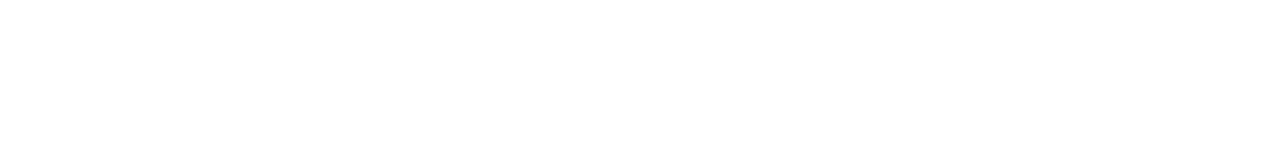
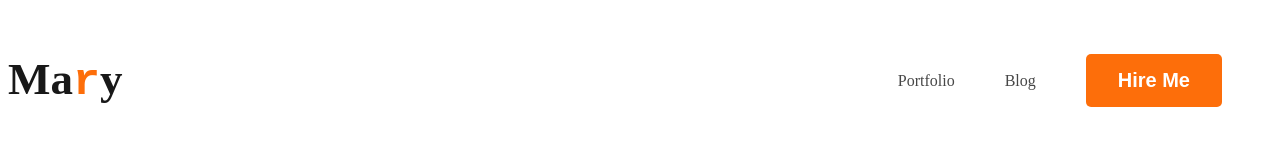
Before and after one commit to Mdbulbulislambokul/web-developer-portfolio, a plain HTML site: page index.html in a window 1280 px wide. Drawn offline with Linux system fonts and the light colour scheme.

Commit message:
added nav

```diff
--- a/index.html
+++ b/index.html
@@ -4,9 +4,19 @@
     <meta charset="UTF-8">
     <meta name="viewport" content="width=device-width, initial-scale=1.0">
     <title>web developer portfolio</title>
+    <link rel="stylesheet" href="style.css">
 </head>
 <body>
     <header>
+        <nav>
+            <h3 class="navtitle">Ma<samp class="width">r</samp>y</h3>
+            <ul>
+                <li><a href="">Portfolio</a></li>
+                <li><a href="">Blog</a></li>
+                <li><button class="btn-primary">Hire Me</button></li>
+
+            </ul>
+        </nav>
 
     </header>
     <main>
--- /dev/null
+++ b/style.css
@@ -0,0 +1,37 @@
+.width {
+    color: #FD6E0A;
+}
+
+.btn-primary {
+    border-radius: 5px;
+    background: #FD6E0A;
+    border: 0;
+    color: white;
+    font-size: 20px;
+    font-weight: 700;
+    padding: 15px 32px;
+}
+ /* nav related styles */
+nav {
+    display: flex;
+    justify-content: space-between;
+    align-items: center;
+}
+.navtitle {
+    color: var(--Dark-01, #181818);
+font-size: 45px;
+font-weight: 800;
+
+}
+nav > ul{
+    display: flex;
+    align-items: center;
+}
+nav li {
+list-style:  none;
+margin-right: 50px;
+}
+nav a{
+    text-decoration: none;
+    color:#474747;
+}
```
